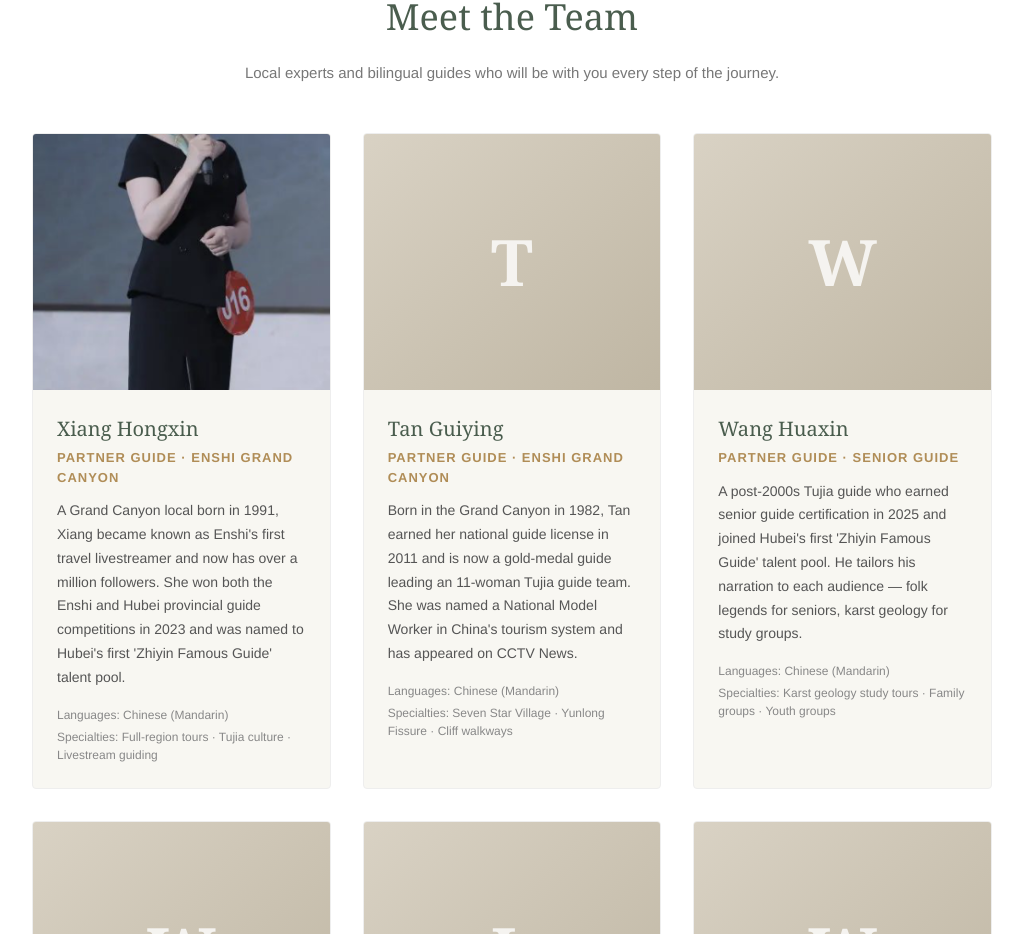
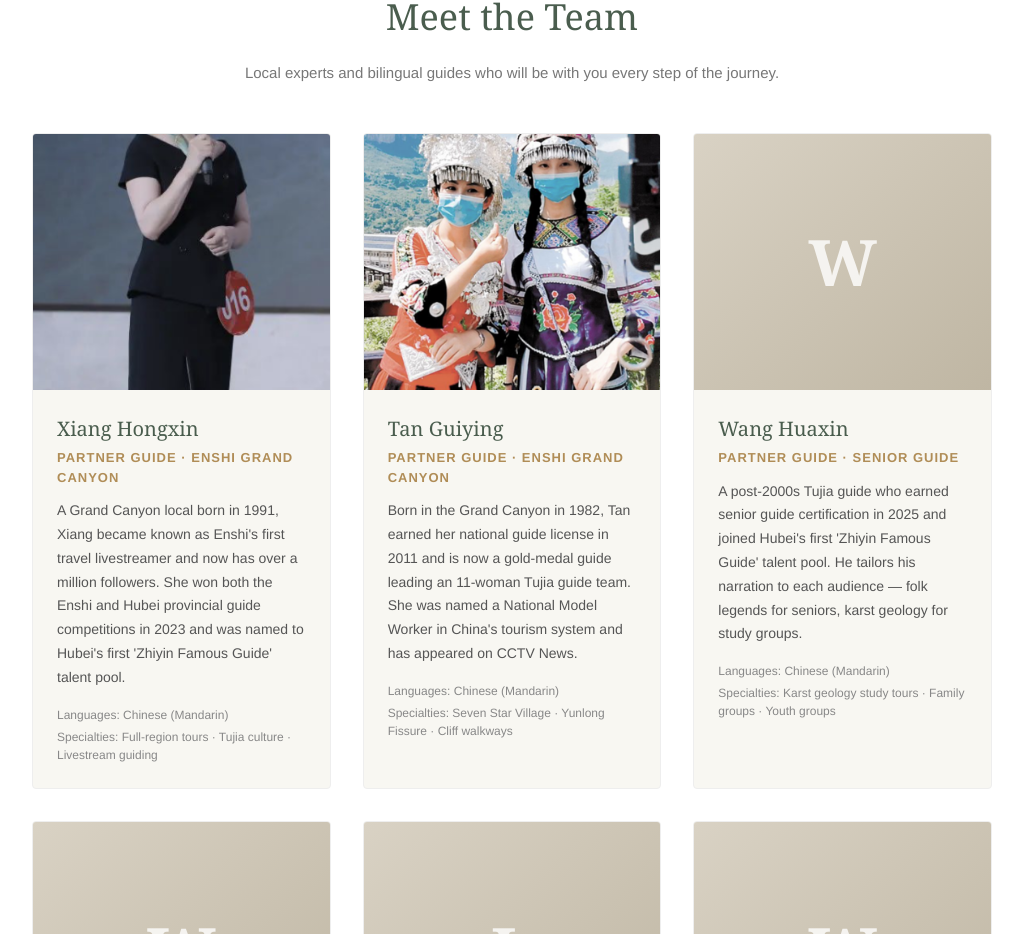
Before and after one commit to victoryang0605/enshi-escape, a React (Vite) app: page /about in a window 1280 px wide. Shown: the part 1607-2541 px from the top of the page, without its empty margins (128-1151 px from the left). Built offline with nearby package versions, Linux system fonts and the light colour scheme.

Commit message:
About: add Tan Guiying photo

```diff
--- a/src/data/team.ts
+++ b/src/data/team.ts
@@ -33,7 +33,7 @@ export const TEAM: TeamMember[] = [
   {
     name: "Tan Guiying",
     role: "Partner Guide · Enshi Grand Canyon",
-    photo: "",
+    photo: "/team/tanguiying.png",
     bio: "Born in the Grand Canyon in 1982, Tan earned her national guide license in 2011 and is now a gold-medal guide leading an 11-woman Tujia guide team. She was named a National Model Worker in China's tourism system and has appeared on CCTV News.",
     languages: ["Chinese (Mandarin)"],
     specialties: ["Seven Star Village", "Yunlong Fissure", "Cliff walkways"],
```
Also changed, not shown: public/team/tanguiying.png (added).
